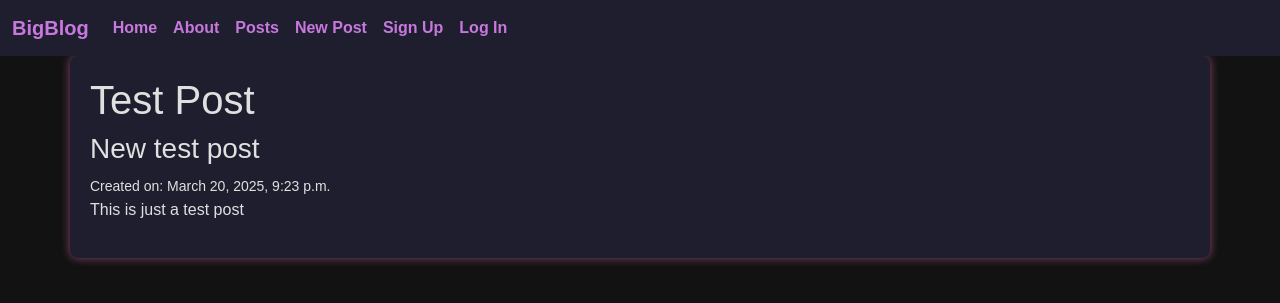
After one commit to ngreenfield/blog, a Django app: page /posts/1/detail/ in a window 1280 px wide. The commit adds this page. Shown: the top 303 px of the page. Run offline with Django 5.2, Linux system fonts and the light colour scheme; data comes from the database, SQL or seed files in the repository; both versions use the stored data as it was after the commit.

Commit message:
112 final

```diff
--- a/posts/views.py
+++ b/posts/views.py
@@ -24,7 +24,7 @@ class PostDeleteView(DeleteView):
 class PostCreateView(CreateView):
     template_name = "posts/create.html"
     model = Post
-    fields = ["title", "subtitle", "body", "status", "Author"]
+    fields = ["title", "subtitle", "body", "status", "author"]
 
 class PostListView(ListView):
     template_name = "posts/list.html"
--- a/templates/base.html
+++ b/templates/base.html
@@ -27,6 +27,8 @@
 
               <a class="nav-link" href="{% url 'home' %}">Home</a>
               <a class="nav-link" href="{% url 'about' %}">About</a>
+              <a class="nav-link" href="{% url 'list' %}">Posts</a>
+              <a class="nav-link" href="{% url 'create' %}">New Post</a>
 
               {% if user.is_authenticated %}
               <form method="POST" action="{% url 'logout' %}">
--- a/templates/pages/home.html
+++ b/templates/pages/home.html
@@ -5,5 +5,7 @@
 
 {% block content %}
 <h1>Home</h1>
-<p>Welcome to the home page of this blog!</p>
+<p>Welcome to BigBlog, a space where we explore a variety of topics, from the latest tech trends to thought-provoking discussions on everyday life. Whether you're here to dive deep into the world of programming, get inspired by creative ideas, or simply enjoy some insightful reading, there's something for everyone. Join the conversation and stay updated with fresh content, tips, and ideas!
+
+</p>
 {% endblock content %}
--- a/templates/posts/create.html
+++ b/templates/posts/create.html
@@ -1,7 +1,7 @@
 {% extends 'base.html' %}
 
 
-{% block title}New Post{% endblock title %}
+{% block title %}New Post{% endblock title %}
 
 {% block content %}
 <h1>New Post</h1>
--- /dev/null
+++ b/templates/posts/detail.html
@@ -0,0 +1,11 @@
+{% extends 'base.html' %}
+
+
+{% block title %}{{ post.title }}{% endblock title %}
+
+{% block content %}
+<h1>{{ post.title }}</h1>
+<h3>{{ post.subtitle }}</h3>
+<small>Created on: {{ post.created_on }}</small>
+<p>{{ post.body }}</p>
+{% endblock content %}
--- a/templates/posts/list.html
+++ b/templates/posts/list.html
@@ -17,5 +17,6 @@
     </div>
 </div>
 <br />
+<input type="submit" class="btn btn-success" value="Create">
 {% endfor %}
 {% endblock content %}
```
Also changed, not shown: db.sqlite3.
